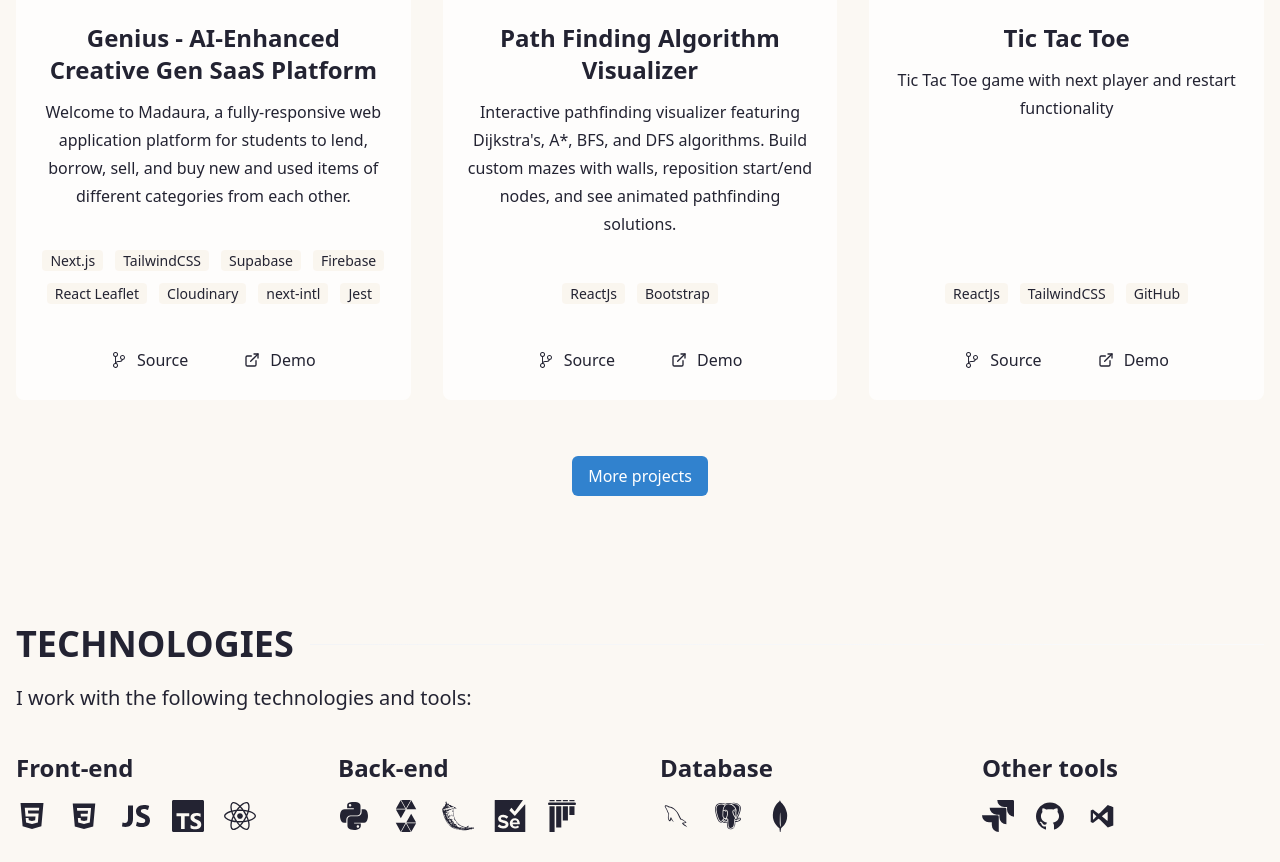
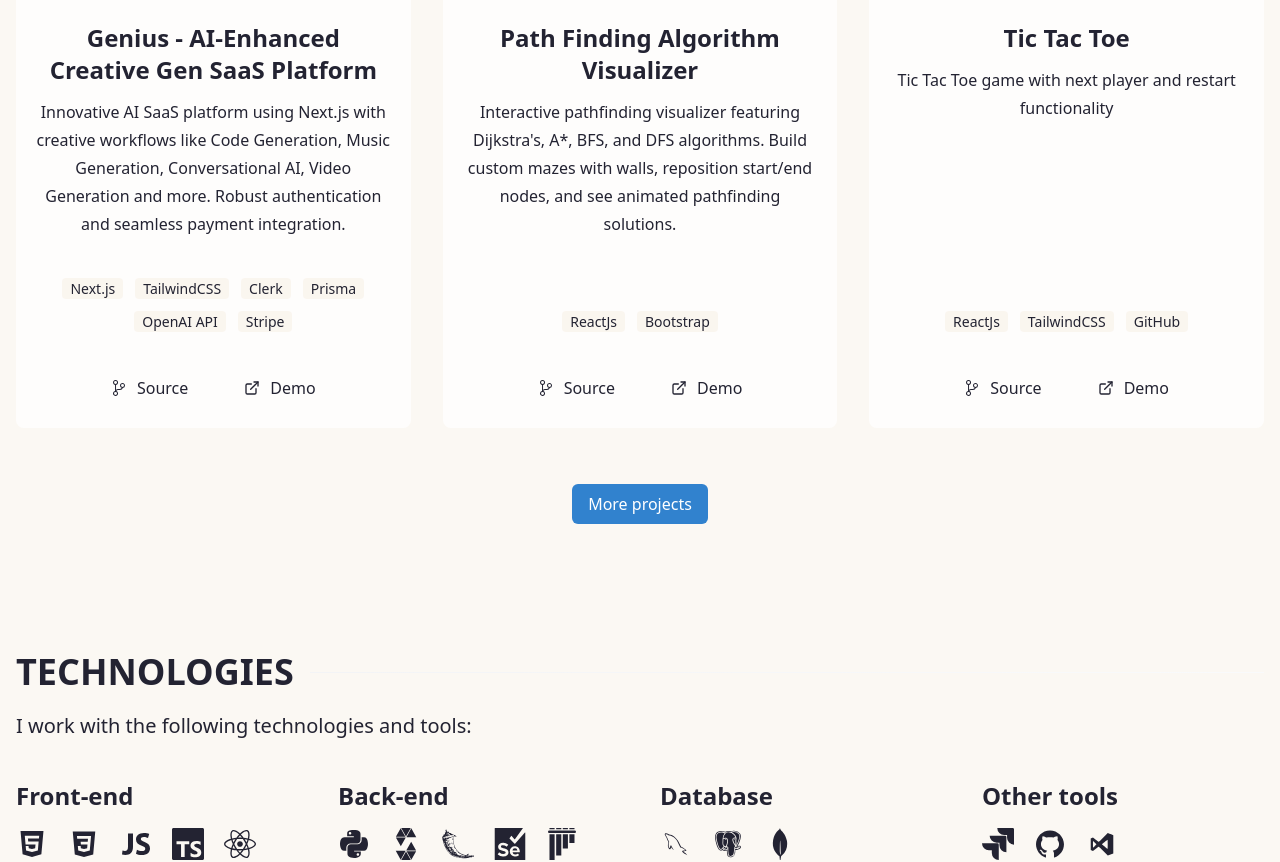
Before and after one commit to iamsuryansh/portfolio, a Next.js app: page / in a window 1280 px wide. Shown: the part 2177-3039 px from the top of the page. Built offline with nearby package versions, Linux system fonts and the light colour scheme.

Commit message:
Updated ai-saas project info

```diff
--- a/constants/projects.js
+++ b/constants/projects.js
@@ -2,19 +2,17 @@ export const LocalProjects = [
 	{
 		title: "Genius - AI-Enhanced Creative Gen SaaS Platform",
 		description:
-			"Welcome to Madaura, a fully-responsive web application platform for students to lend, borrow, sell, and buy new and used items of different categories from each other.",
+			"Innovative AI SaaS platform using Next.js with creative workflows like Code Generation, Music Generation, Conversational AI, Video Generation and more. Robust authentication and seamless payment integration.",
 		images: ["/ai-saas-1.png"],
-		liveUrl: "https://student-store-team-2.vercel.app",
-		repoUrl: "https://github.com/202306-NEA-DZ-FEW/student-store-team-2",
+		liveUrl: "genius-saas-zeta.vercel.app",
+		repoUrl: "https://github.com/iamsuryansh/genius-saas",
 		stack: [
 			"Next.js",
 			"TailwindCSS",
-			"Supabase",
-			"Firebase",
-			"React Leaflet",
-			"Cloudinary",
-			"next-intl",
-			"Jest"
+			"Clerk",
+			"Prisma",
+			"OpenAI API",
+			"Stripe",
 		]
 	},
 	{
```
